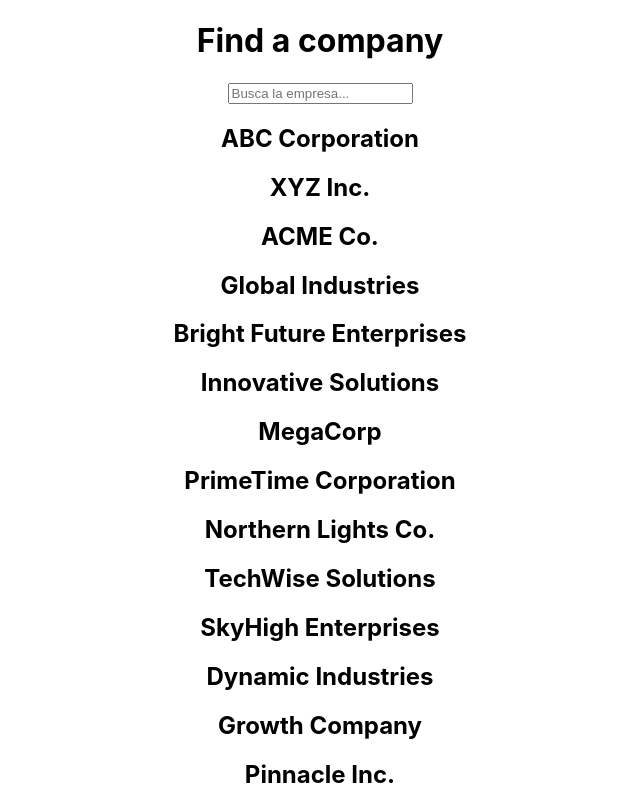
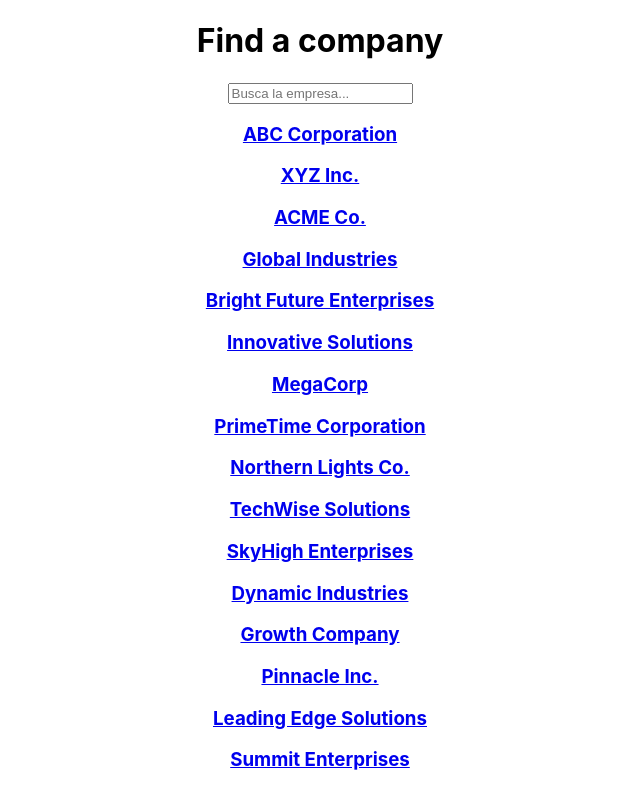
Before and after one commit to Pily01/Soros, a React (Create React App) app in the folder react-project/: page / in a window 1280 px wide. Shown: the top 791 px of the page, without its empty margins (320-960 px from the left). Built offline with nearby package versions, Linux system fonts and the light colour scheme.

Commit message:
refactor: create a link for every company name

```diff
--- a/react-project/src/components/cardlist/cardlist/cardlist.jsx
+++ b/react-project/src/components/cardlist/cardlist/cardlist.jsx
@@ -1,4 +1,4 @@
-import { Component } from "react";
+import { Link } from 'react-router-dom'
 
 //cardlist componenet that will display all relevent search results
 const CardList = props => {
@@ -6,7 +6,9 @@ const CardList = props => {
     return (
         <div className="search-wrapper">
             {props.filteredList.map(company => {
-                return <h2>{company.name}</h2>
+                return (
+                    <Link to={`companies/${company.name}`}><h3>{company.name}</h3></Link>
+                )
             })}
 
         </div>
```
